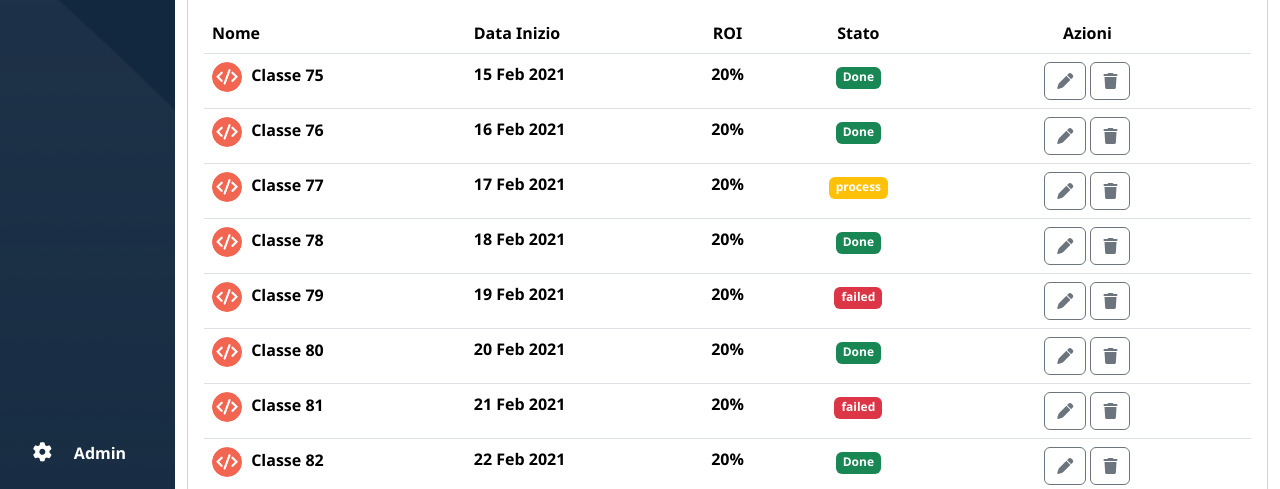
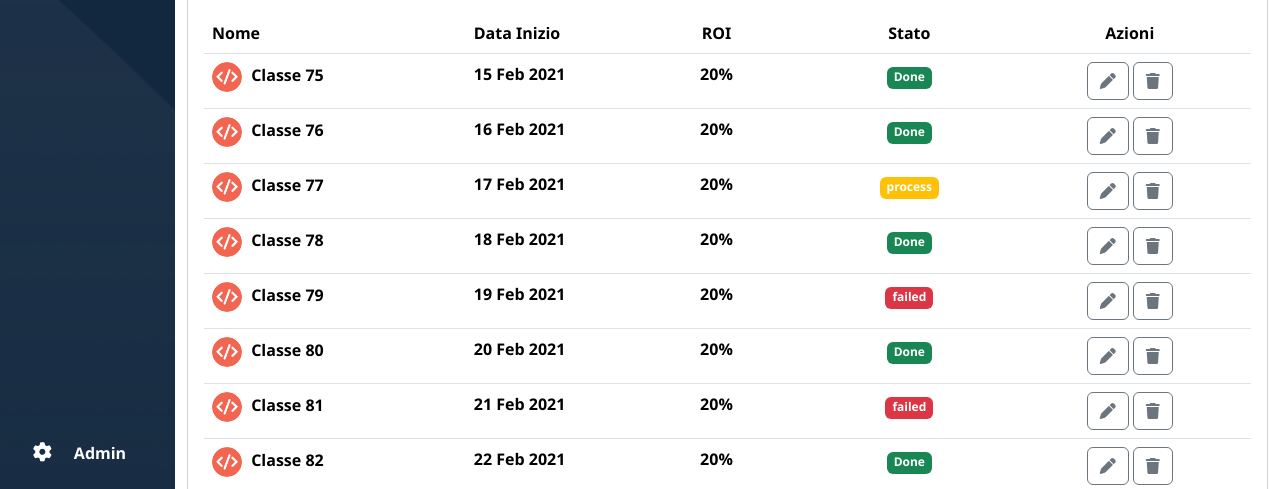
Before and after one commit to PasquiFra/html-css-bootstrap-dashboard, a plain HTML site: page index.html in a window 1280 px wide. Shown: the part 311-800 px from the top of the page. Drawn offline with nearby package versions, Linux system fonts and the light colour scheme.

Commit message:
table cells width

```diff
--- a/style/responsive.css
+++ b/style/responsive.css
@@ -63,7 +63,7 @@
     }
 
     .nome {
-        width: 20%;
+        width: 25%;
     }
 
     .logo-header {
--- a/style/style.css
+++ b/style/style.css
@@ -268,22 +268,20 @@ nav {
     display: none;
 }
 .roi {
-    width: 10%;
+    width: 85px;
     display: none;
     text-align: center;
 }
-.nome {
-    width: 40%;
-}
+
 .nome span{
     padding-left: 5px;
 }
 .stato {
-    width: 10%;
+    width: 90px;
     text-align: center;
 }
 .azioni {
-    width: 25%;
+    width: 110px;
     text-align: center;
 }
 
```
